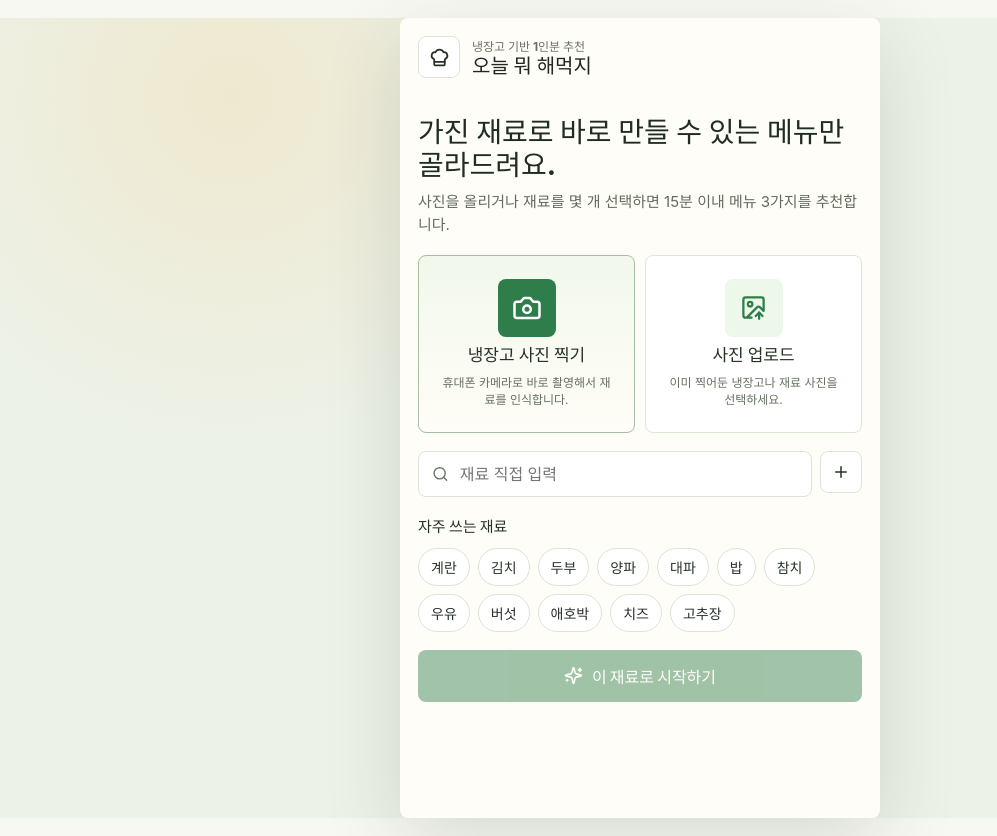
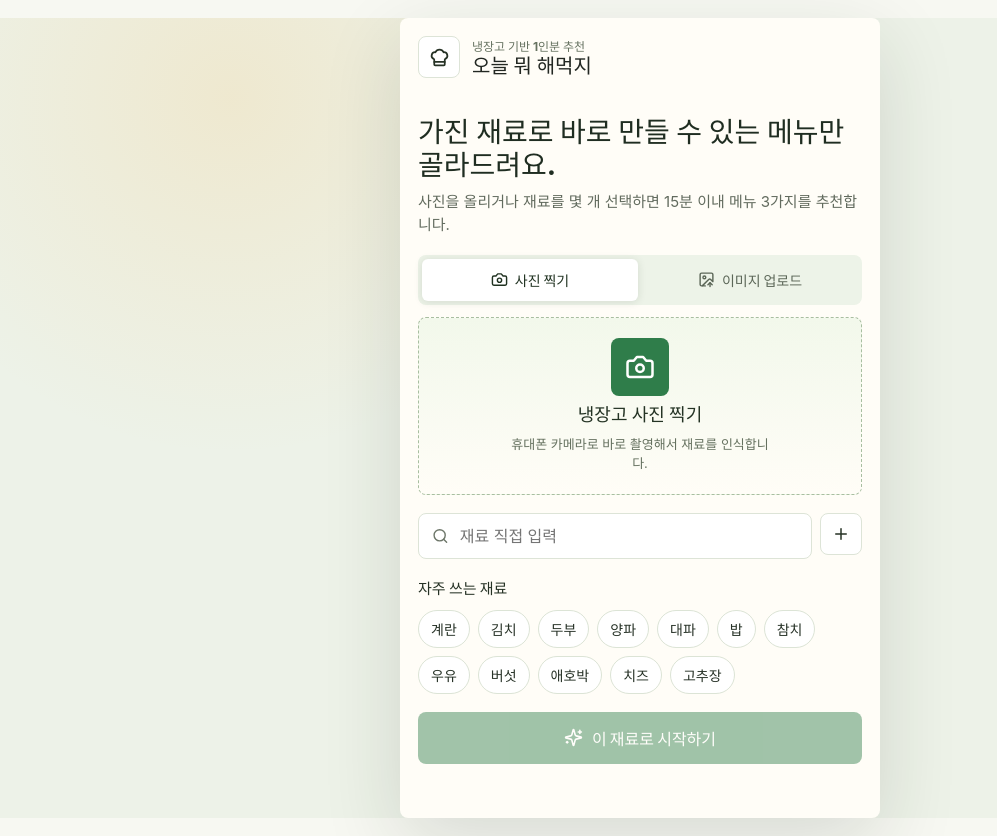
Before and after one commit to kmarx7/0623_service_frig_codex, a React (Vite) app: page / in a window 1280 px wide. Shown: the whole page, without its empty margins (0-997 px from the left). Built offline with nearby package versions, Linux system fonts and the light colour scheme.

Commit message:
Use toggle for photo input mode

```diff
--- a/src/App.tsx
+++ b/src/App.tsx
@@ -14,11 +14,12 @@ import {
   Utensils,
   X,
 } from "lucide-react";
-import { ChangeEvent, useMemo, useState } from "react";
+import { ChangeEvent, useMemo, useRef, useState } from "react";
 import { readFileAsDataUrl, recognizeIngredients, recommendRecipes, type Recommendation } from "./lib/api";
 import type { Ingredient, Recipe } from "./types";
 
 type Step = "input" | "review" | "recommendations" | "recipe" | "cook";
+type PhotoMode = "camera" | "upload";
 
 const quickIngredients = [
   "계란",
@@ -150,10 +151,13 @@ export function App() {
   const [imageUrl, setImageUrl] = useState("");
   const [selectedRecipeId, setSelectedRecipeId] = useState("kimchi-tofu");
   const [aiRecipes, setAiRecipes] = useState<Recommendation[]>([]);
+  const [photoMode, setPhotoMode] = useState<PhotoMode>("camera");
   const [isRecognizing, setIsRecognizing] = useState(false);
   const [isRecommending, setIsRecommending] = useState(false);
   const [notice, setNotice] = useState("");
   const [cookStep, setCookStep] = useState(0);
+  const cameraInputRef = useRef<HTMLInputElement>(null);
+  const uploadInputRef = useRef<HTMLInputElement>(null);
 
   const ownedNames = ingredients.map((item) => item.name);
   const allRecipes = [...aiRecipes.map((item) => item.recipe), ...recipes];
@@ -187,6 +191,15 @@ export function App() {
     setUrgent((current) => (current.includes(name) ? current.filter((item) => item !== name) : [...current, name]));
   }
 
+  function openSelectedPhotoInput() {
+    if (photoMode === "camera") {
+      cameraInputRef.current?.click();
+      return;
+    }
+
+    uploadInputRef.current?.click();
+  }
+
   async function handleImage(event: ChangeEvent<HTMLInputElement>) {
     const file = event.target.files?.[0];
     if (!file) return;
@@ -206,6 +219,7 @@ export function App() {
       setNotice("AI 인식에 실패해 예시 재료를 넣었어요. 직접 수정한 뒤 추천받을 수 있습니다.");
     } finally {
       setIsRecognizing(false);
+      event.target.value = "";
     }
   }
 
@@ -248,24 +262,26 @@ export function App() {
             <p>사진을 올리거나 재료를 몇 개 선택하면 15분 이내 메뉴 3가지를 추천합니다.</p>
           </div>
 
-          <div className="capture-actions">
-            <label className="capture-card primary">
-              <input type="file" accept="image/*" capture="environment" onChange={handleImage} />
-              <span className="upload-icon">
-                <Camera size={30} />
-              </span>
-              <strong>냉장고 사진 찍기</strong>
-              <small>휴대폰 카메라로 바로 촬영해서 재료를 인식합니다.</small>
-            </label>
+          <div className="photo-picker">
+            <div className="segmented-control" role="tablist" aria-label="사진 입력 방식">
+              <button type="button" className={photoMode === "camera" ? "active" : ""} onClick={() => setPhotoMode("camera")}>
+                <Camera size={17} />
+                사진 찍기
+              </button>
+              <button type="button" className={photoMode === "upload" ? "active" : ""} onClick={() => setPhotoMode("upload")}>
+                <ImageUp size={17} />
+                이미지 업로드
+              </button>
+            </div>
 
-            <label className="capture-card">
-              <input type="file" accept="image/*" onChange={handleImage} />
-              <span className="upload-icon secondary">
-                <ImageUp size={27} />
-              </span>
-              <strong>사진 업로드</strong>
-              <small>이미 찍어둔 냉장고나 재료 사진을 선택하세요.</small>
-            </label>
+            <input ref={cameraInputRef} className="hidden-file-input" type="file" accept="image/*" capture="environment" onChange={handleImage} />
+            <input ref={uploadInputRef} className="hidden-file-input" type="file" accept="image/*" onChange={handleImage} />
+
+            <button type="button" className="photo-action" onClick={openSelectedPhotoInput}>
+              <span className={`upload-icon ${photoMode === "upload" ? "secondary" : ""}`}>{photoMode === "camera" ? <Camera size={30} /> : <ImageUp size={27} />}</span>
+              <strong>{photoMode === "camera" ? "냉장고 사진 찍기" : "이미지 선택하기"}</strong>
+              <small>{photoMode === "camera" ? "휴대폰 카메라로 바로 촬영해서 재료를 인식합니다." : "이미 찍어둔 냉장고나 재료 사진을 업로드합니다."}</small>
+            </button>
           </div>
 
           <div className="manual-entry">
--- a/src/styles.css
+++ b/src/styles.css
@@ -107,45 +107,69 @@ button:disabled {
   line-height: 1.55;
 }
 
-.capture-actions {
+.photo-picker {
+  display: grid;
+  gap: 12px;
+}
+
+.segmented-control {
   display: grid;
   grid-template-columns: 1fr 1fr;
-  gap: 10px;
+  gap: 4px;
+  padding: 4px;
+  border-radius: 8px;
+  background: #edf3e8;
 }
 
-.capture-card {
+.segmented-control button {
+  display: inline-flex;
+  min-width: 0;
+  min-height: 42px;
+  align-items: center;
+  justify-content: center;
+  gap: 7px;
+  border: 0;
+  border-radius: 6px;
+  color: #5c6758;
+  background: transparent;
+  font-size: 14px;
+  font-weight: 900;
+}
+
+.segmented-control button.active {
+  color: #203221;
+  background: #ffffff;
+  box-shadow: 0 1px 8px rgba(34, 48, 34, 0.12);
+}
+
+.photo-action {
   display: grid;
   min-height: 178px;
   place-items: center;
   align-content: center;
   gap: 8px;
-  padding: 18px 14px;
-  border: 1px solid #dce7d6;
+  padding: 20px 18px;
+  border: 1.5px dashed #a8bea0;
   border-radius: 8px;
   color: #243324;
-  background: #ffffff;
+  background: linear-gradient(180deg, #f2f8eb 0%, #fffdf7 100%);
   text-align: center;
 }
 
-.capture-card.primary {
-  border: 1.5px solid #a8bea0;
-  background: linear-gradient(180deg, #f2f8eb 0%, #fffdf7 100%);
-}
-
-.capture-card input {
-  display: none;
-}
-
-.capture-card strong {
-  font-size: 17px;
+.photo-action strong {
+  font-size: 18px;
   line-height: 1.25;
 }
 
-.capture-card small {
-  max-width: 170px;
+.photo-action small {
+  max-width: 260px;
   color: #65715f;
-  font-size: 12px;
+  font-size: 13px;
   line-height: 1.45;
+}
+
+.hidden-file-input {
+  display: none;
 }
 
 .upload-icon {
```
